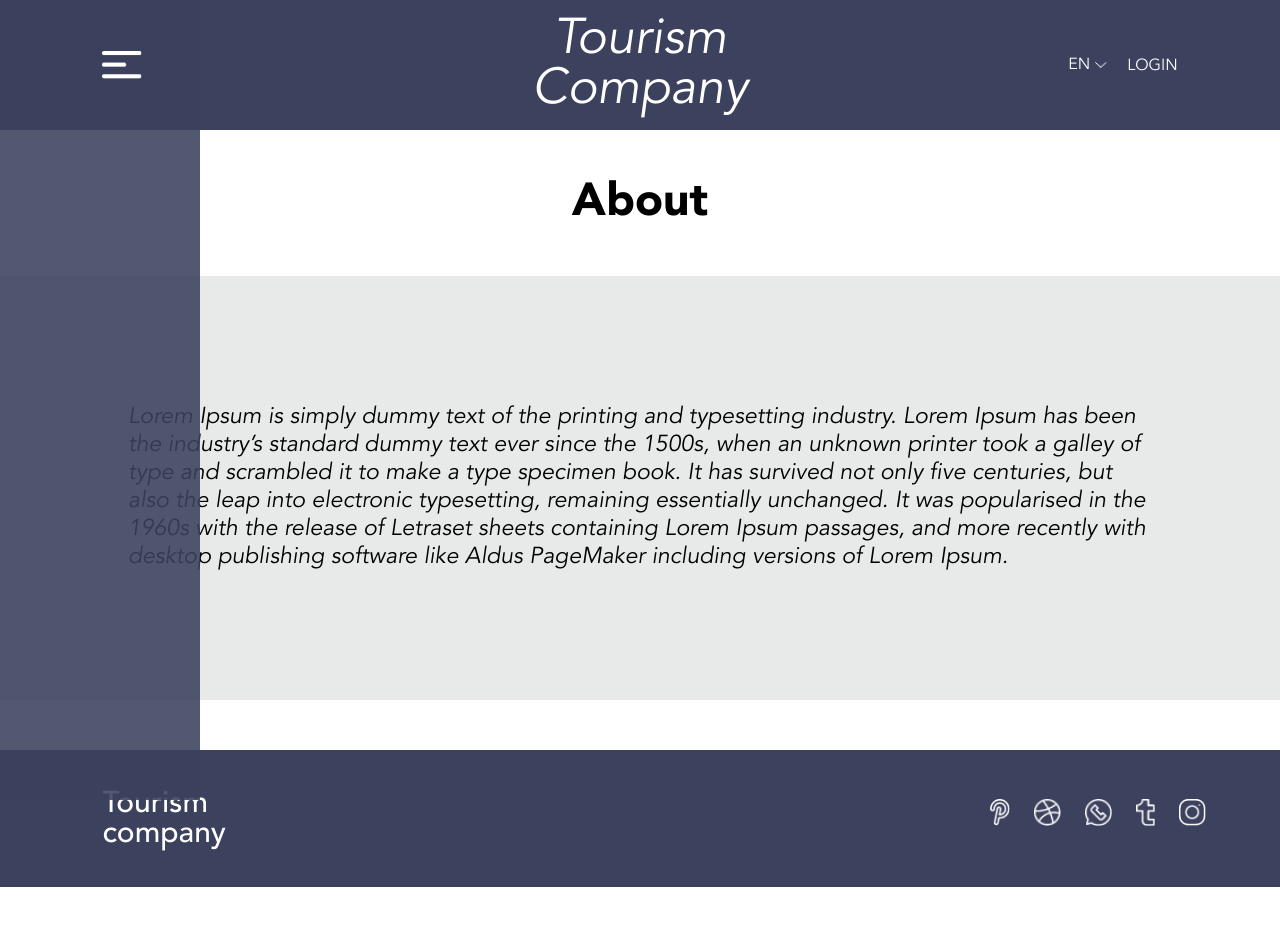
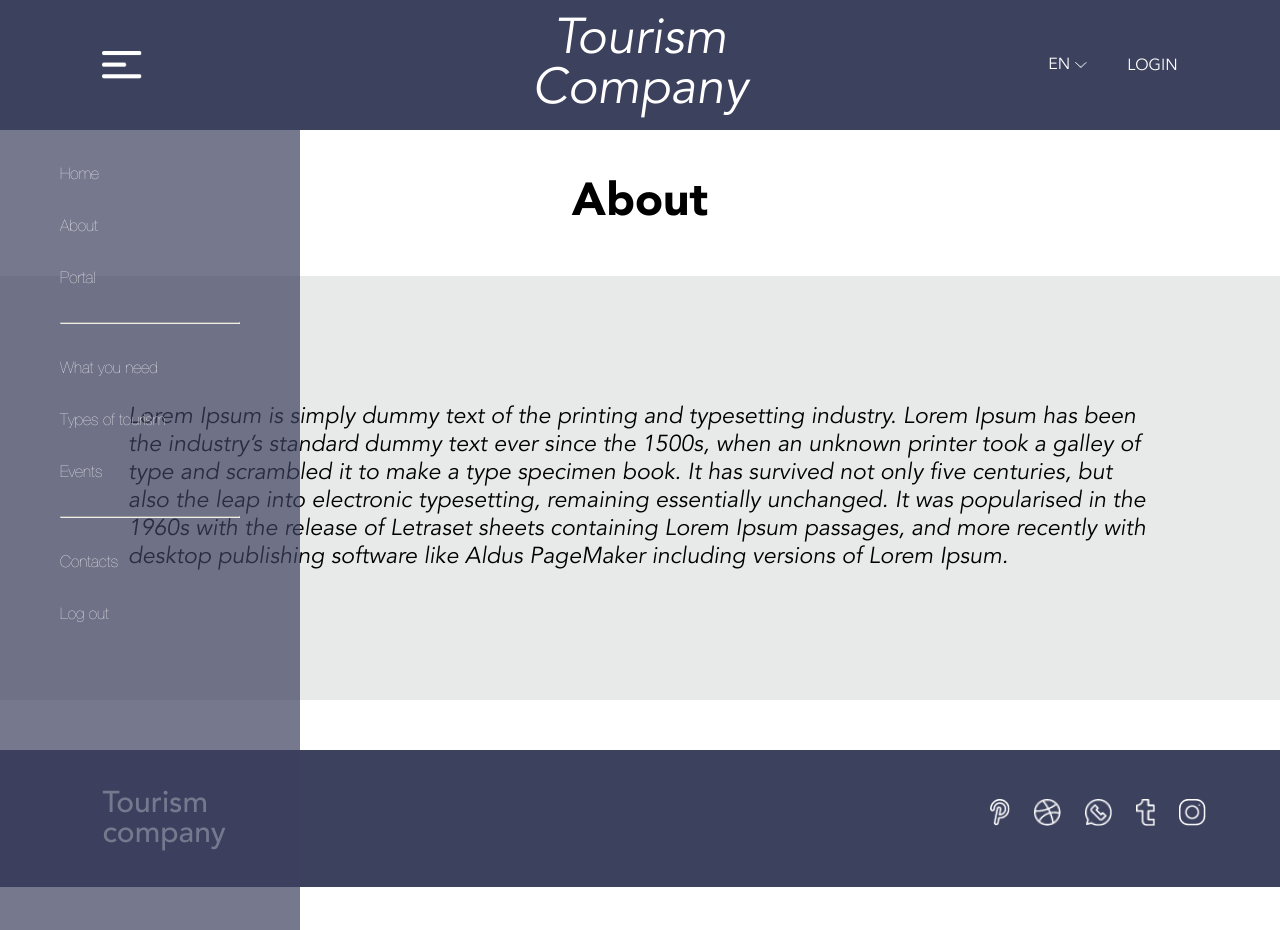
Before and after one commit to iosebi2899/Geotoni, a plain HTML site: page about.html in a window 1280 px wide. Both pictures are taken after a click on the picture 122 px from the left and 65 px from the top of the page. Shown: the top 930 px of the page. Before the commit the page ends 887 px from the top, so only its background shows below. Drawn offline with nearby package versions, Linux system fonts and the light colour scheme; a web font is replaced by a local one.

Commit message:
burger -done

```diff
--- a/about.html
+++ b/about.html
@@ -15,9 +15,19 @@
     <link rel="stylesheet" type="text/css" href="slick/slick-theme.css"/>
 </head>
 <body>
-    <header class="flex relative">
+    <header class="flex relative" id="about-page">
             <img src="img/burger.png" alt="burger" class="burger-icon">
             <div class="burger">
+                   <a href="index.html"><p>Home</p></a>
+                   <a href="#"><p class="default">About</p></a>
+                   <a href="portal.html"><p>Portal</p></a>
+                   <hr>
+                   <a href="#"><p>What you need</p></a>
+                   <a href="#"><p>Types of tourism</p></a>
+                   <a href="#"><p>Events</p></a>
+                   <hr>
+                   <a href="#"><p>Contacts</p></a>
+                   <a href="#"><p>Log out</p></a>
 
             </div>
             <a href="index.html" class="absolute logo"><h1>Tourism<br>Company</h1></a>
@@ -26,7 +36,7 @@
                 <p>EN</p>
                 <img src="img/arrowdown.png" alt="arrowdown" class="arrowdown">
                 </div>
-                <p class="p"><a href="#">LOGIN</a></p>
+                <p class="p"><a href="signup.html">LOGIN</a></p>
             </div>
             </header>
     <main>
--- a/css/style.css
+++ b/css/style.css
@@ -66,14 +66,25 @@ header .burger-icon{
     cursor: pointer;
 }
 .burger{
-    display:none;
+    display:block ;
     position: absolute;
-    width: 200px;
+    width: 300px;
     left: 0;
-    top:0;
-    height: 100vh ;
+    top:100%;
+    height: 0 ;
     z-index: -1;
-    background-color: rgb(60,65,94,0.88 )
+    text-align: left;
+    background-color: rgb(60,65,94,0.7 );
+    transition: 0.3s height;
+    overflow: hidden;
+}
+.burger a p{
+    font-size: 16px;
+    margin: 12% 20%;
+    font-family: 'HelveticaNeuereg';
+}
+.burger hr{
+    margin: 0 60px;
 }
 .lang-switcher{
     align-items: center;
@@ -86,7 +97,7 @@ header .burger-icon{
 .arrowdown{
     width:12px;
     height: 6px;
-    margin: 0 20px 0 5px;
+    margin: 0 40px 0 5px;
 }
 .absolute.p{
     right: 5%;
@@ -457,3 +468,9 @@ footer{
    .shown{
        display: block;
    }
+   .shown-burger{
+    height: 100vh;
+}
+.default{
+    cursor: default;
+}
--- a/css/stylesheet.css
+++ b/css/stylesheet.css
@@ -54,7 +54,7 @@
 }
 
 @font-face {
-    font-family: 'HelveticaNeue';
+    font-family: 'HelveticaNeuereg';
     src: url('../fonts/HelveticaNeueRegular.eot');
     src: url('../fonts/HelveticaNeueRegular.eot?#iefix') format('embedded-opentype'),
         url('../fonts/HelveticaNeueRegular.woff2') format('woff2'),
--- a/scripts.js
+++ b/scripts.js
@@ -31,7 +31,7 @@ $(".go-login").click(function () {
     $(".log-in").toggleClass("hidden")
 });
 $(".burger-icon").click(function () {
-    $(".burger").toggleClass("shown")
+    $(".burger").toggleClass("shown-burger")
 });
 $(document).ready(function(){
     $('.gallery').slick({
```
Also changed, not shown: index.html (+12 -2 lines), signup.html (+11 -1 lines).
